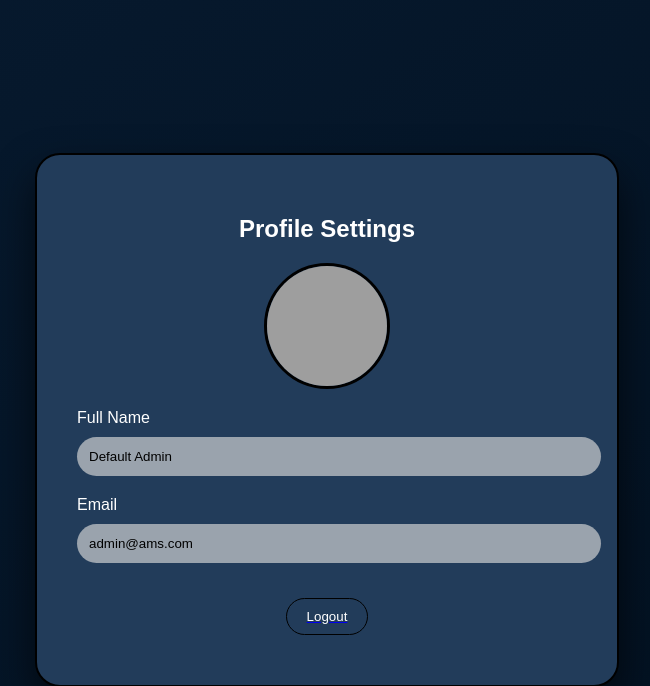
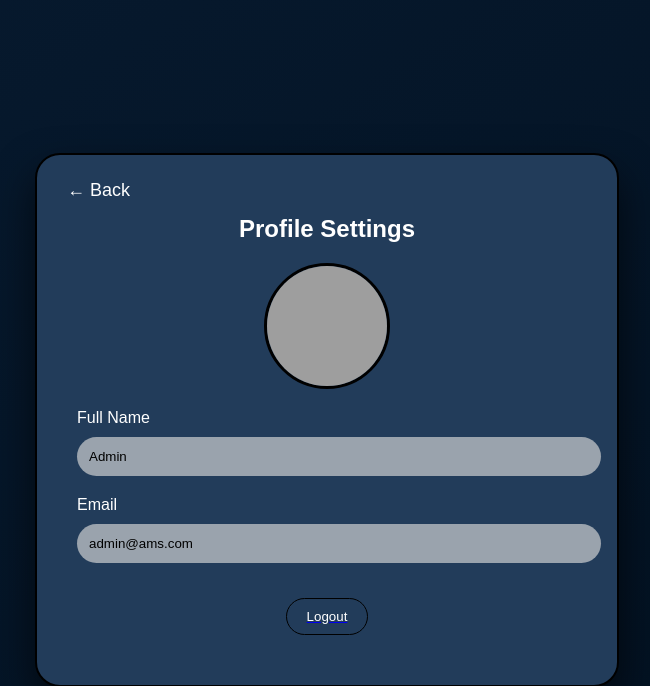
Before and after one commit to singhchetan14/AMS, a PHP site: page /admin/dashboard/profile.php in a window 1280 px wide. Shown: the top 686 px of the page, without its empty margins (313-963 px from the left). Run offline with PHP 8.4, Linux system fonts and the light colour scheme; a user stored in the database is signed in; grey boxes are pictures that could not be loaded.

Commit message:
Updated profile.php

```diff
--- a/admin/dashboard/profile.php
+++ b/admin/dashboard/profile.php
@@ -1,8 +1,4 @@
-<?php
-session_start();
-if(!isset($_SESSION['admin'])){ header("Location: ../login.php"); exit; }
-$admin = $_SESSION['admin'];
-?>
+<?php session_start(); $admin=$_SESSION['admin']; ?>
 
 <!DOCTYPE html>
 <html>
@@ -38,6 +34,17 @@ body {
     color: #fff;
     border: 2px solid #000;
     box-shadow: 0 20px 40px rgba(0,0,0,0.6);
+    position: relative;
+}
+
+/* ===== BACK BUTTON ===== */
+.back-btn {
+    color: #fff;
+    text-decoration: none;
+    font-size: 18px;
+    position: absolute;
+    top: 25px;
+    left: 30px;
 }
 
 /* TITLE */
@@ -98,21 +105,25 @@ body {
 <div class="main">
 
     <div class="profile-card">
+
+        <!-- BACK BUTTON -->
+        <a href="dashboard.php" class="back-btn">← Back</a>
+
         <h2>Profile Settings</h2>
 
-        <!-- ✅ DEFAULT PROFILE IMAGE -->
+        <!--  DEFAULT PROFILE IMAGE -->
         <img src="https://three.psbdigital.ca/wp-content/uploads/2024/03/6515859.webp?6bfec1&6bfec1" class="profile-img">
 
         <!-- Name -->
         <label>Full Name</label>
-        <input type="text" value="<?= htmlspecialchars($admin['full_name'] ?? '') ?>" readonly>
+        <input type="text" name="name" value="<?= $admin['name'] ?? 'Admin' ?>" readonly>
 
         <!-- Email -->
         <label>Email</label>
-        <input type="text" value="<?= htmlspecialchars($admin['email'] ?? '') ?>" readonly>
+        <input type="text" value="<?= $admin['email'] ?>" readonly>
 
         <!-- Logout -->
-        <a href="../logout.php">
+        <a href="../../admin/logout.php">
             <button class="logout-btn">Logout</button>
         </a>
     </div>
```
